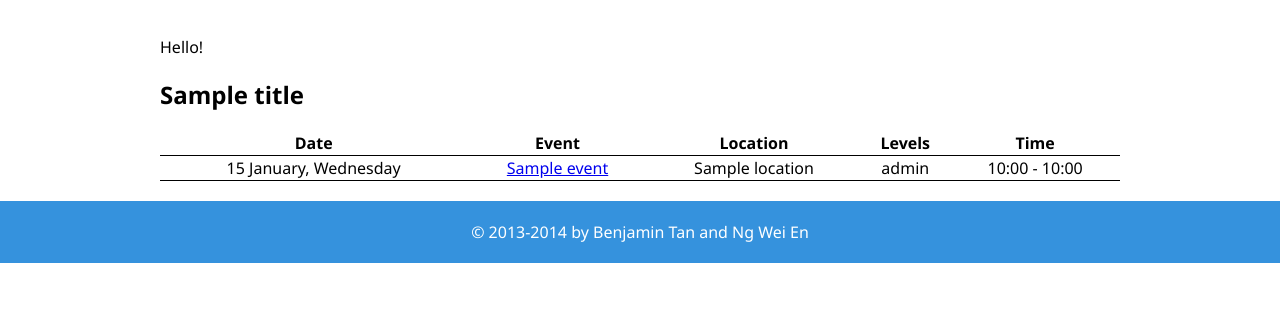
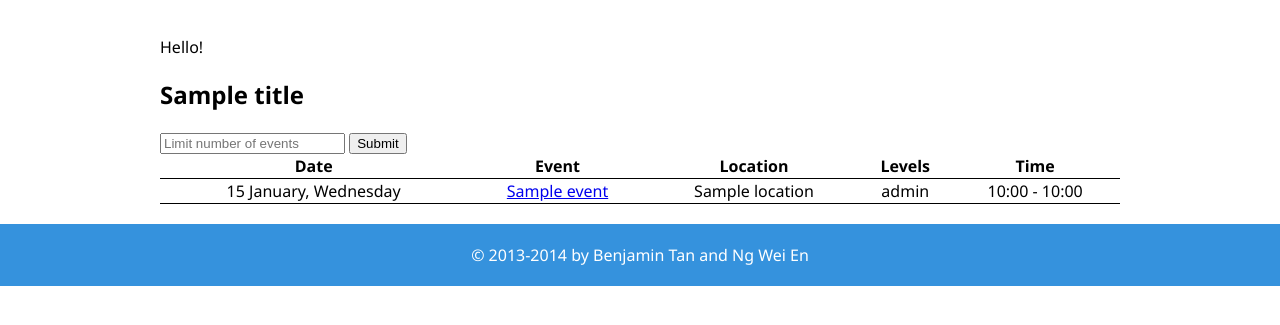
Before and after one commit to bnjmnt4n/vsavevents, a Python web app: template templates/events.html in a window 1280 px wide. Shown: the part 105-430 px from the top of the page. Run offline with Jinja, Linux system fonts and the light colour scheme; the template is opened without the code that fills it: most values are stand-ins (such as "Sample title", 1, 10 or a date in 2020).

Commit message:
Add limit textbox

```diff
--- a/templates/events.html
+++ b/templates/events.html
@@ -1,6 +1,10 @@
 {% extends 'templates/base.html' %}
 {% block content %}
 {% if events %}
+<form method="post" action="/{{ url }}">
+  <input type="text" name="limit" maxlength="10" placeholder="Limit number of events">
+  <input type="submit">
+</form>
 <table>
   <tr>
     <th>Date</th>
```
Lines whose indentation alone changed are shown as unchanged.
